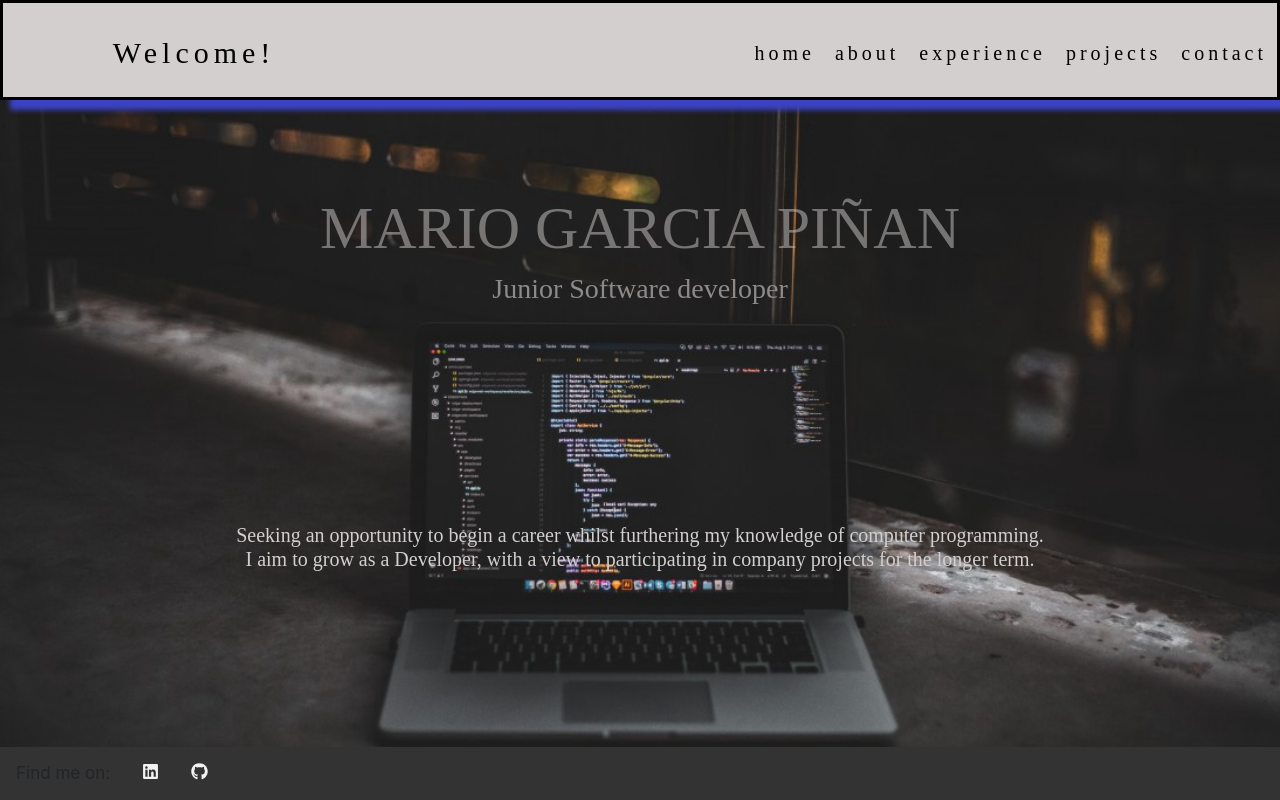
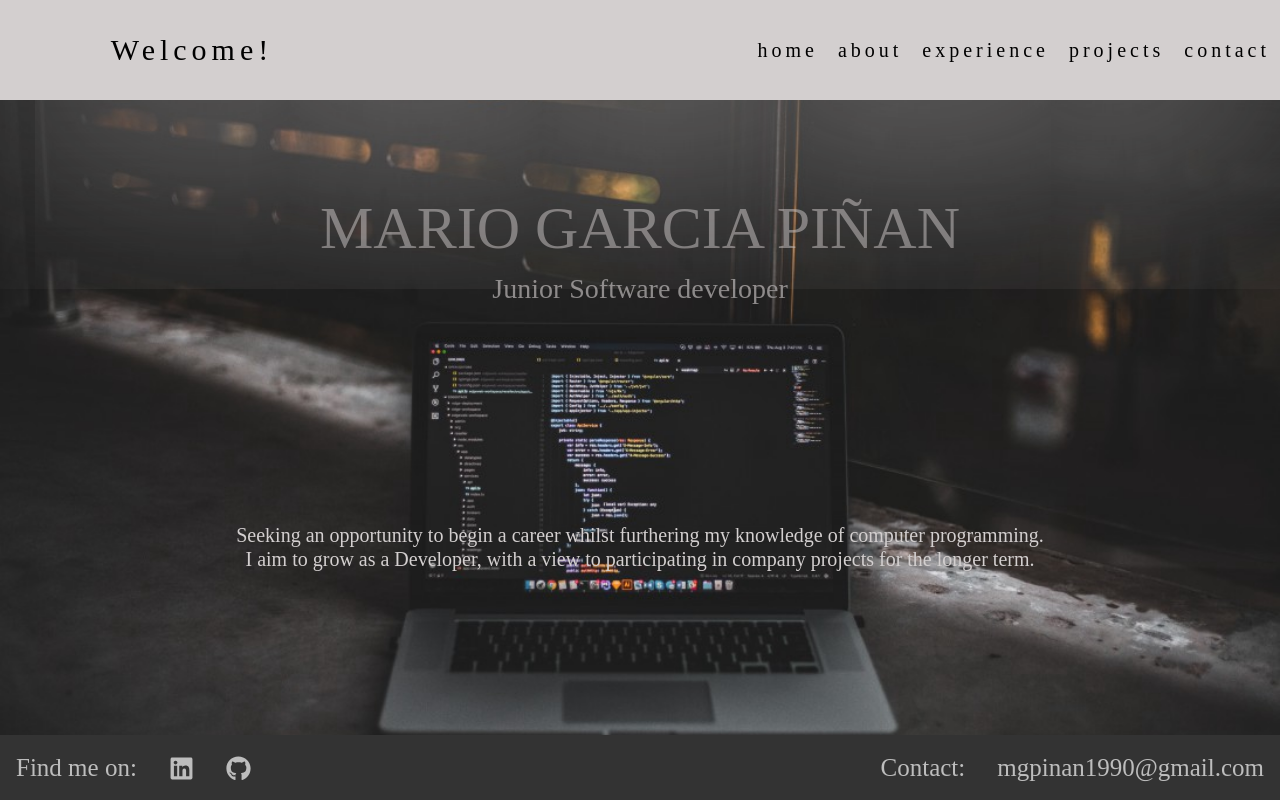
Before and after one commit to Mpinan/Netlify, a React (Create React App) app: page / in a window 1280 px wide. Shown: the top 800 px of the page. Built offline with nearby package versions, Linux system fonts and the light colour scheme.

Commit message:
Add botton navbar

```diff
--- a/src/Components/aboutme.jsx
+++ b/src/Components/aboutme.jsx
@@ -33,17 +33,6 @@ const About = () => {
                                 <br/>
                             </p>
                         </div>
-                        <div id="icons" className="text-left" >
-                            <h5>
-                                Find me on:
-                                <a href="https://www.linkedin.com/in/mario-garcia-4491b316b/" rel="noopenr noreferrer" target="_blank">
-                                    <FaLinkedin />
-                                </a>
-                                <a href="https://github.com/jaitone" rel="noopenr noreferrer" target="_blank">
-                                    <FaGithub />
-                                </a>
-                            </h5>
-                        </div>
                         <Experience/>
                     </Container>
                 </div>
--- a/src/Components/bottonbar.jsx
+++ b/src/Components/bottonbar.jsx
@@ -2,23 +2,30 @@ import { FaLinkedin, FaGithub } from 'react-icons/fa';
 
 const BottonBar = () => {
     return (
-        <div>
-            <div className="buttonnavbar">
-
+        <div className="buttonnavbar">
+            <div id="textleft">
                 <a>
-
                     Find me on:
-                    </a>
-            <h5>
+                </a>
+            </div>
+            <div className="hover">
                 <a href="https://www.linkedin.com/in/mario-garcia-4491b316b/" rel="noopenr noreferrer" target="_blank">
                     <FaLinkedin />
                 </a>
                 <a href="https://github.com/jaitone" rel="noopenr noreferrer" target="_blank">
                     <FaGithub />
                 </a>
-            </h5>
+            </div>
+            <div id="textright">
+                <a>
+                    Contact:
+                </a>
+                <a>
+                    mgpinan1990@gmail.com
+                </a>
+            </div>
         </div>
-        </div>
+
 );
 }
 
--- a/src/Components/experience.jsx
+++ b/src/Components/experience.jsx
@@ -86,17 +86,6 @@ const Experience = () => {
                 </ul>
                 </Container>
             </Container>
-                <div id="icons" className="text-left" >
-                            <h5>
-                                Find me on:
-                                <a href="https://www.linkedin.com/in/jia-tian-leo-xia" rel="noopenr noreferrer" target="_blank">
-                                    <FaLinkedin />
-                                </a>
-                                <a href="https://github.com/jaitone" rel="noopenr noreferrer" target="_blank">
-                                    <FaGithub />
-                                </a>
-                            </h5>
-                </div>
     </div>
     );
 }
--- a/src/index.css
+++ b/src/index.css
@@ -9,10 +9,10 @@ body {
 }
 
 header {
-	border: solid rgb(0, 0, 0);
-	-webkit-box-shadow: 10px 10px 5px 0px rgba(60,67,194,1);
-	-moz-box-shadow: 10px 10px 5px 0px rgba(60,67,194,1);
-	box-shadow: 10px 10px 5px 0px rgba(60,67,194,1);
+	/* border: solid rgb(0, 0, 0); */
+	-webkit-box-shadow: 10px 10px 5px 0px #d3cfcf;
+	-moz-box-shadow: 10px 10px 5px 0px #d3cfcf;
+	box-shadow: 10px 10px 1000px 0px #d3cfcf;
 	height: 100px;
 	background:  #d3cfcf;;
 	width: 100%;
@@ -142,19 +142,33 @@ nav a {
   position: fixed;
   bottom: 0;
   width: 100%;
+	display: block;
 }
 
 .buttonnavbar a {
+	padding: 14px 16px;
+	font-size: 25px;
   float: left;
-  display: block;
-  color: #f2f2f2;
-  text-align: center;
-  padding: 14px 16px;
-  text-decoration: none;
-  font-size: 17px;
+	color: #bdbdbd;
 }
 
-.buttonnavbar a:hover {
+#textright {
+  float: left;
+	color: #bdbdbd;
+	font-family: poppins;
+	float: right;
+	color: #bdbdbd!important;
+}
+
+#textleft {
+  float: left;
+	color: #bdbdbd;
+	font-family: poppins;
+	float: left;
+	color: #bdbdbd!important;
+}
+
+.hover a:hover {
   background: #f1f1f1;
   color: black;
 }
@@ -164,7 +178,6 @@ nav a {
   margin-bottom: 30px;
 }
 
-
 code {
   font-family: source-code-pro, Menlo, Monaco, Consolas, 'Courier New',
     monospace;
```
Also changed, not shown: 1 other file (tests, documents, lock files or other folders).
